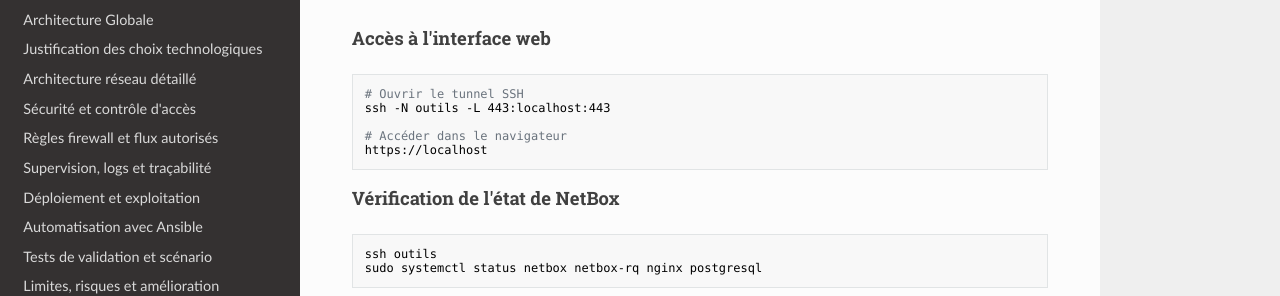
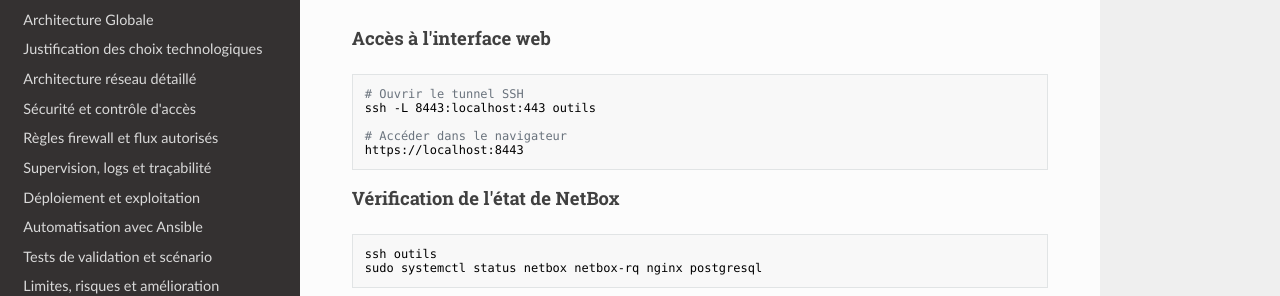
Before and after one commit to LazareMouzet/T-NSA-810, an MkDocs documentation site: the page built from docs/doc_globale/docs/runbook.md, in a window 1280 px wide and 900 px high, scrolled down 7473 px. Shown: the part 159-455 px from the top of the window. Built offline with MkDocs 1.6.1, drawn with Linux system fonts in a browser that asks for light colours; nearby versions of some CDN libraries; some of the changed text lies outside the part shown.

Commit message:
Update and correction of the Runbook

````diff
--- a/docs/doc_globale/docs/runbook.md
+++ b/docs/doc_globale/docs/runbook.md
@@ -179,7 +179,7 @@
 
 | Interface | Commande tunnel | URL |
 |---|---|---|
-| NetBox | `ssh -N outils` | `https://localhost:8443` |
+| NetBox | `ssh -L 8443:localhost:443 outils` | `https://localhost:8443` |
 | Kibana | `ssh -L 5601:localhost:5601 monitoring` | `http://localhost:5601` |
 | Vault | `ssh -L 8200:localhost:8200 outils` | `http://localhost:8200` |
 | pfSense Remote | `ssh -N pfsense-remote` | `http://localhost:8080` |
@@ -369,10 +369,10 @@
 
 ```bash
 # Ouvrir le tunnel SSH
-ssh -N outils -L 443:localhost:443
+ssh -L 8443:localhost:443 outils
 
 # Accéder dans le navigateur
-https://localhost
+https://localhost:8443
 ```
 
 #### Vérification de l'état de NetBox
````
Also changed, not shown: other parts of docs/doc_globale/docs/runbook.md (+1 -3 lines).
